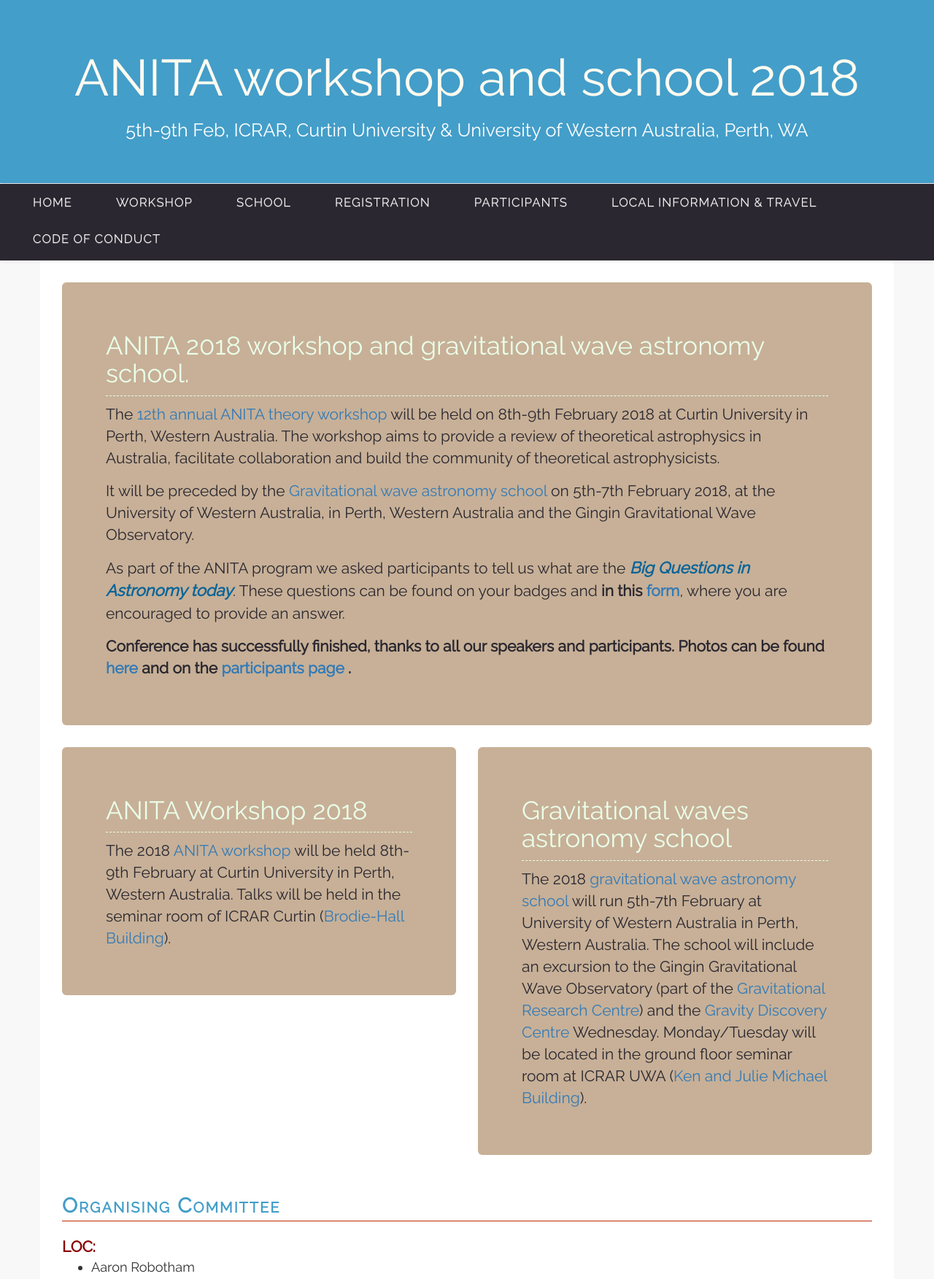
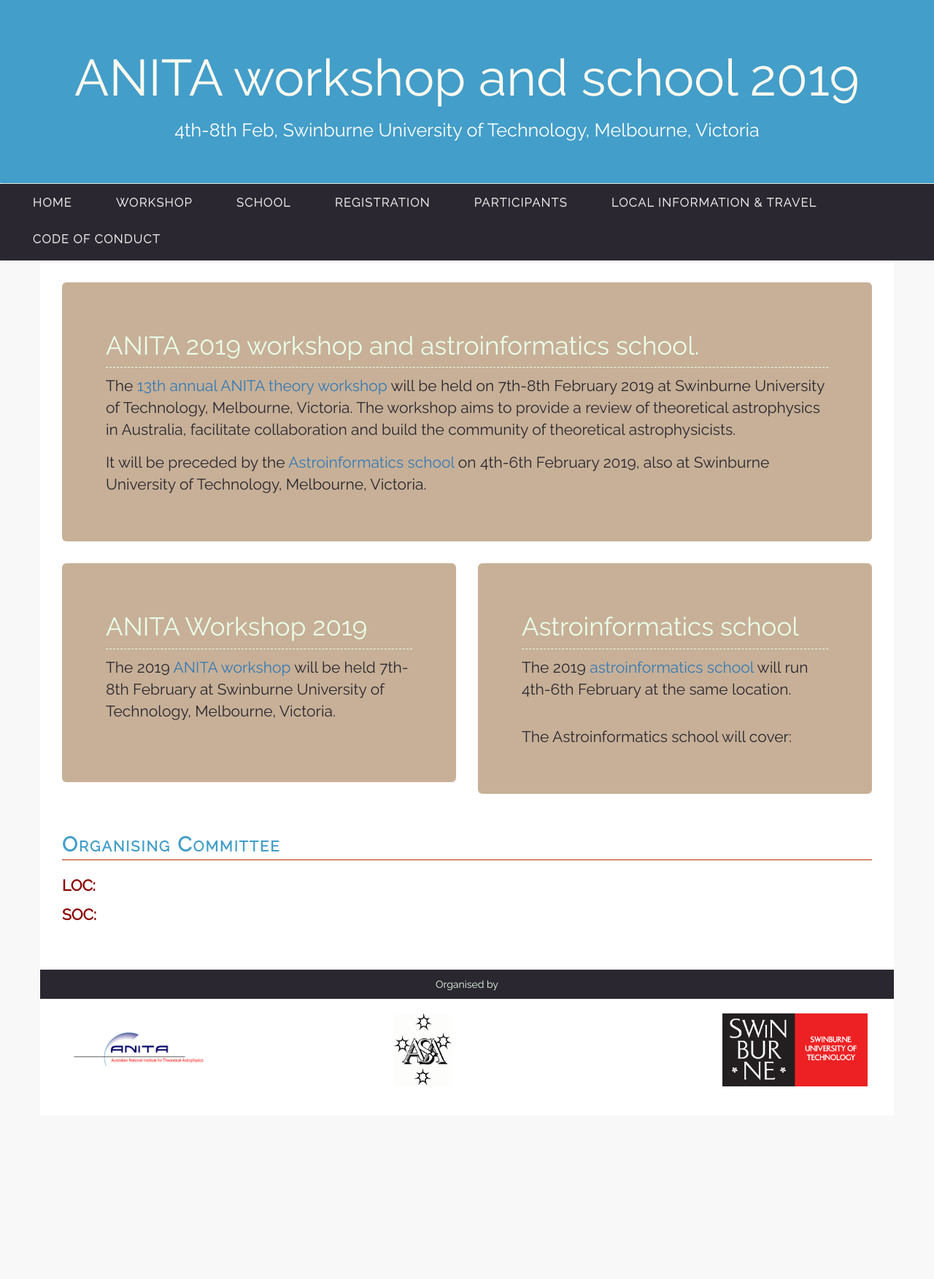
Before and after one commit to asa-anita/workshop2020, a plain HTML site: page index.html in a window 1280 px wide. Shown: the top 1753 px of the page at 73% size. After the commit the page ends 1529 px from the top, so only its background shows below. Drawn offline with nearby package versions, Linux system fonts and the light colour scheme.

Commit message:
Removed old photos and information and also updates all titles

```diff
--- a/index.html
+++ b/index.html
@@ -17,7 +17,7 @@
             crossorigin="anonymous"></script>
     <link rel="stylesheet" type="text/css" href="stylesheets/styles.css" media="screen">
 
-    <title>ANITA 2018 workshop and gravitational wave astronomy school</title>
+    <title>ANITA 2018 workshop and astroinformatics school</title>
 </head>
 
 <body>
@@ -30,17 +30,13 @@
     <div class="row">
         <div class="col-md-12">
             <div class="jumbotron">
-                <h1>ANITA 2018 workshop and gravitational wave astronomy school.</h1>
+                <h1>ANITA 2019 workshop and astroinformatics school.</h1>
                 <div class="content">
 
-<p>The <a href="workshop.html">12th annual ANITA theory workshop</a> will be held on 8th-9th February 2018 at Curtin University in Perth, Western Australia. The workshop aims to provide a review of theoretical astrophysics in Australia,
+<p>The <a href="workshop.html">13th annual ANITA theory workshop</a> will be held on 7th-8th February 2019 at Swinburne University of Technology, Melbourne, Victoria. The workshop aims to provide a review of theoretical astrophysics in Australia,
                         facilitate collaboration and build the community of theoretical astrophysicists.</p>
 
-<p>It will be preceded by the <a href="school.html">Gravitational wave astronomy school</a> on 5th-7th February 2018, at the University of Western Australia, in Perth, Western Australia and the Gingin Gravitational Wave Observatory.</p>
-
-          <p>As part of the ANITA program we asked participants to tell us what are the <span style="color:#096499;font-size:105%;font-style:italic;font-weight:bold">Big Questions in Astronomy today</span>. These questions can be found on your badges and <b> in this <a href="https://goo.gl/forms/V3eAFxlCpPgXz5rn1">form</a></b>, where you are encouraged to provide an answer.</p>
-
-		  <p><strong>Conference has successfully finished, thanks to all our speakers and participants. Photos can be found <a href="https://www.dropbox.com/sh/sb18h239xlp5wjl/AADUjKce6VuX1uy6Ia4LQGgIa?dl=0">here</a> and on the <a href="participants.html"> participants page </a>.</strong></p>
+<p>It will be preceded by the <a href="school.html">Astroinformatics school</a> on 4th-6th February 2019, also at Swinburne University of Technology, Melbourne, Victoria.</p>
                 </div>
             </div>
         </div>
@@ -48,18 +44,20 @@
     <div class="row">
         <div class="col-md-6">
             <div class="jumbotron">
-                <h1>ANITA Workshop 2018</h1>
+                <h1>ANITA Workshop 2019</h1>
                 <div class="content">
-                    <p>The 2018 <a href="workshop.html">ANITA workshop</a> will be held 8th-9th February at Curtin University in Perth, Western Australia. Talks will be held in the seminar room of ICRAR Curtin (<a href="local_info.html#curtinmap">Brodie-Hall Building</a>). </p>
+                    <p>The 2019 <a href="workshop.html">ANITA workshop</a> will be held 7th-8th February at Swinburne University of Technology, Melbourne, Victoria. </p>
 
                 </div>
             </div>
         </div>
         <div class="col-md-6">
             <div class="jumbotron">
-                <h1>Gravitational waves astronomy school</h1>
+                <h1>Astroinformatics school</h1>
                 <div class="content">
-                    <p>The 2018 <a href="school.html">gravitational wave astronomy school</a> will run 5th-7th February at University of Western Australia in Perth, Western Australia. The school will include an excursion to the Gingin Gravitational Wave Observatory (part of the <a href="http://www.gravity.uwa.edu.au/">Gravitational Research Centre</a>) and the <a href="http://gravitycentre.com.au/">Gravity Discovery Centre</a> Wednesday. Monday/Tuesday will be located in the ground floor seminar room at ICRAR UWA (<a href="local_info.html#uwamap">Ken and Julie Michael Building</a>). </p>
+                    <p>The 2019 <a href="school.html">astroinformatics school</a> will run 4th-6th February at the same location. </p>
+                    <br/>
+                    <p>The Astroinformatics school will cover:</p>
 
                 </div>
             </div>
@@ -75,23 +73,23 @@
                     <span>LOC:</span>
                 </div>
                 <ul>
-                    <li>Aaron Robotham</li>
+                    <!-- <li>Aaron Robotham</li>
                     <li>J-P Macquart</li>
 		    <li>Pascal Elahi</li>
 		    <li>Rodrigo Ca&ntilde;as</li>
 		    <li>Rhys Poulton</li>
 		    <li>Kate Harborne</li>
-		    <li>Angela Dunleavy</li>
+		    <li>Angela Dunleavy</li> -->
                 </ul>
                 <div class="sub-header">
                     <span>SOC:</span>
                 </div>
                 <ul>
-                    <li>Aaron Robotham (Co-Chair, workshop/school)</li>
+                    <!-- <li>Aaron Robotham (Co-Chair, workshop/school)</li>
                     <li>J-P Macquart (Co-Chair, workshop/school)</li>
 		    <li>Paul Lasky (School Organiser)</li>
 		    <li>Pascal Elahi</li>
-		    <li>Daniel Price</li>
+		    <li>Daniel Price</li> -->
                 </ul>
 
             </div>
--- a/snippets/footer.html
+++ b/snippets/footer.html
@@ -1,5 +1,5 @@
 <div class="footer-bar row">
-    <div class="organised-by">Organised by Aaron Robotham & J-P Macquart</div>
+    <div class="organised-by">Organised by </div>
 </div>
 <div class="logo-bar row">
     <div class="logo col-md-12 col-xs-12">
@@ -12,13 +12,13 @@
         <img class="logo-image" src="images/asa_logo.jpg">
         </div>
         <div>
-        <img class="logo-image" src="images/Gravity-Discovery-Centre-Logo-no-background.png"/>
+        <img class="logo-image" src="images/logo-swinburne-wide.gif"/>
         </div>
 
         </div>
     </div>
 </div>
-
+<!--
 <div class="logo-bar row">
     <div class="logo col-md-12 col-xs-12" >
         <div id="logo-container">
@@ -41,11 +41,9 @@
         <div>
         <img class="logo-image" src="images/ozgrav-logo.png">
         </div>
-        <!--
         <div>
         <img class="logo-image" src="images/astro3dlogo.png">
         </div>
-        -->
         <div>
         <img class="logo-image" src="images/caastrologo.jpg">
         </div>
@@ -54,3 +52,4 @@
         </div>
     </div>
 </div>
+-->
--- a/snippets/header.html
+++ b/snippets/header.html
@@ -1,8 +1,8 @@
 <div class="jumbotron text-center site-header">
     <div class="row">
         <div class="col-md-12">
-            <h1>ANITA workshop and school 2018</h1>
-            <h2>5th-9th Feb, ICRAR, Curtin University & University of Western Australia, Perth, WA</h2>
+            <h1>ANITA workshop and school 2019</h1>
+            <h2>4th-8th Feb, Swinburne University of Technology, Melbourne, Victoria</h2>
         </div>
     </div>
 </div>
```
Also changed, not shown: abstracts.html (+2 -2 lines), conduct.html (+1 -1 lines), local_info.html (+6 -5 lines), participants.html (+0 -6 lines), school.html (+5 -4 lines), workshop.html (+7 -7 lines), images/Curtin_University_Logo.svg.png (deleted), images/Gravity-Discovery-Centre-Logo-no-background.png (deleted), images/ICRAR_Organisation.jpg (deleted), images/caastrologo.jpg (deleted), images/logo-swinburne-wide.gif (added), images/ozgrav-logo.png (deleted), images/uwacrest-blue.svg (deleted).
